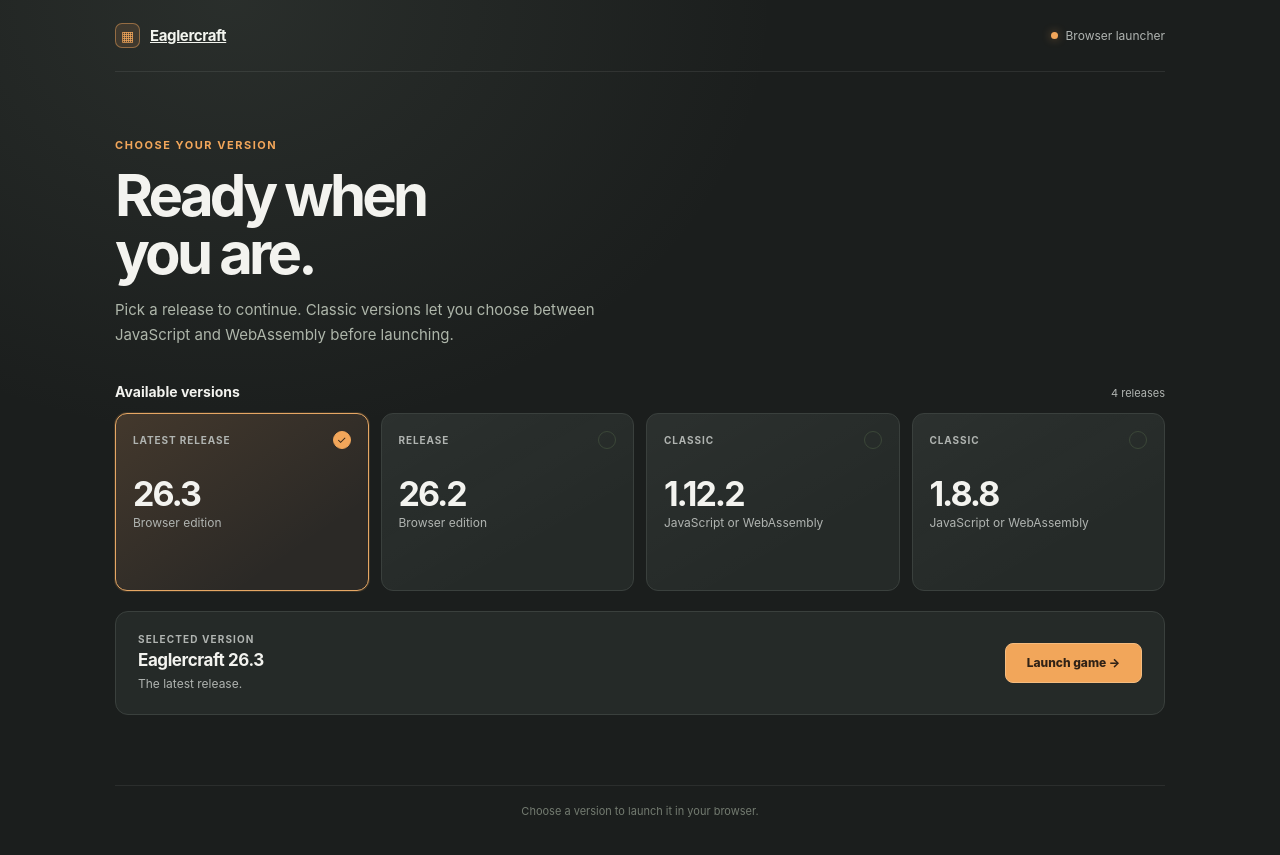
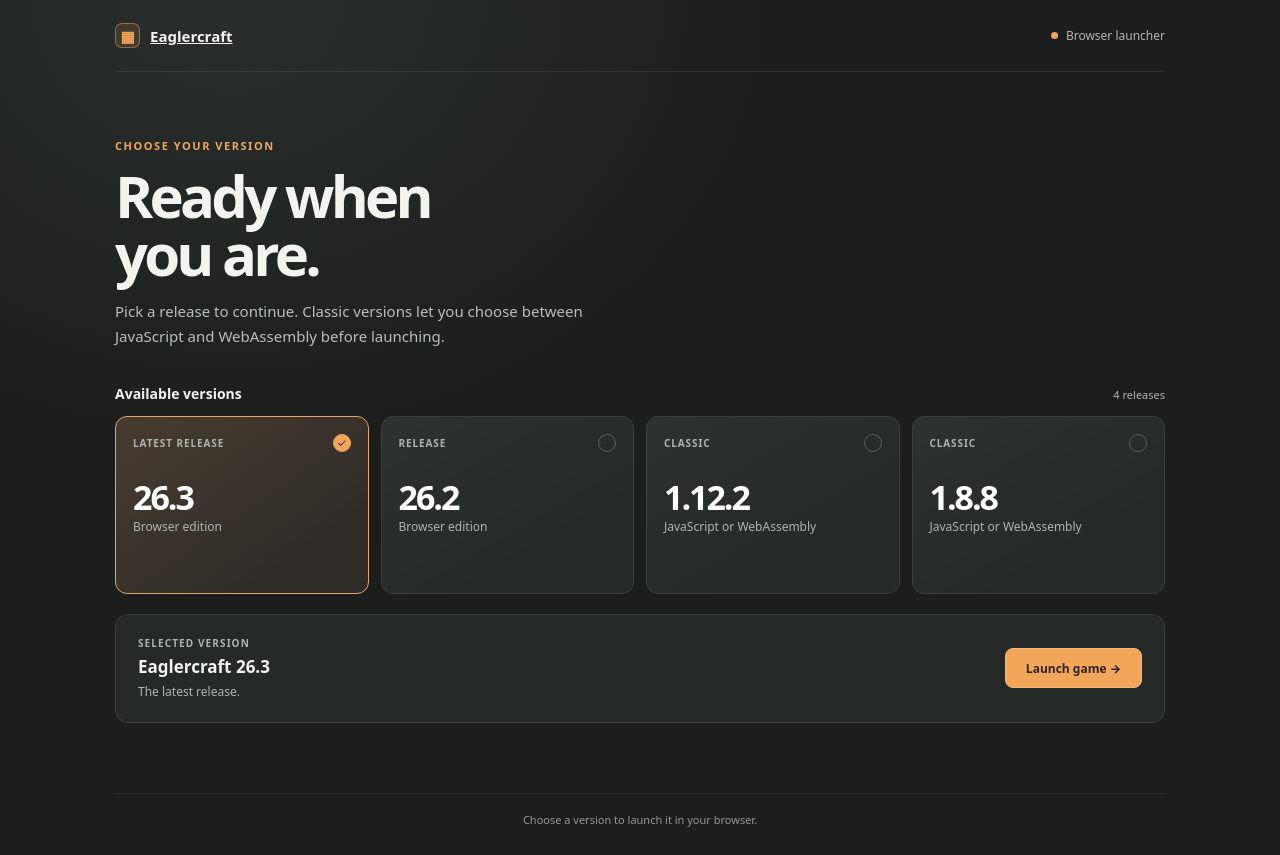
Before and after one commit to acdu1/eagler-all, a website: page index.html in a window 1280 px wide. Drawn offline with Linux system fonts and the light colour scheme.

Commit message:
do a lot of random stuff

```diff
--- /dev/null
+++ b/build.mjs
@@ -0,0 +1,4 @@
+import { copyFile, mkdir } from "node:fs/promises";
+
+await mkdir("dist", { recursive: true });
+await copyFile("index.html", "dist/index.html");
--- a/index.html
+++ b/index.html
@@ -9,34 +9,23 @@
   <style>
     :root {
       color-scheme: dark;
-      font-family: Inter, ui-sans-serif, system-ui, -apple-system, BlinkMacSystemFont, "Segoe UI", sans-serif;
+      font-family: system-ui, -apple-system, "Segoe UI", sans-serif;
       color: #f3f3ef;
       background: #1b1e1d;
-      font-synthesis: none;
-      text-rendering: optimizeLegibility;
-      -webkit-font-smoothing: antialiased;
       --muted: #b0b4b1;
       --line: #3a403d;
       --accent: #f2a65a;
-      --surface: #252a28;
     }
 
     * { box-sizing: border-box; }
-
     body {
       min-width: 320px;
       min-height: 100vh;
       margin: 0;
-      background:
-        radial-gradient(ellipse at 18% 0%, rgb(118 132 119 / 16%), transparent 34rem),
-        #1b1e1d;
+      background: radial-gradient(ellipse at 18% 0%, rgb(118 132 119 / 16%), transparent 34rem), #1b1e1d;
     }
-
     button, select { font: inherit; }
-    button { color: inherit; }
-
     .page { width: min(1050px, calc(100% - 40px)); margin: 0 auto; }
-
     header {
       height: 72px;
       display: flex;
@@ -44,227 +33,52 @@
       justify-content: space-between;
       border-bottom: 1px solid rgb(255 255 255 / 8%);
     }
-
-    .brand {
-      display: inline-flex;
-      align-items: center;
-      gap: 10px;
-      color: #f3f5ef;
-      font-size: 15px;
-      font-weight: 750;
-      letter-spacing: -.025em;
+    .brand { display: flex; align-items: center; gap: 10px; color: #f3f5ef; font-size: 15px; font-weight: 750; }
+    .brand-mark {
+      width: 25px; height: 25px; display: grid; place-items: center;
+      border: 1px solid rgb(242 166 90 / 48%); border-radius: 7px;
+      background: rgb(242 166 90 / 12%); color: var(--accent);
     }
-
-    .brand-mark {
-      width: 25px;
-      height: 25px;
-      display: grid;
-      place-items: center;
-      border: 1px solid rgb(242 166 90 / 48%);
-      border-radius: 7px;
-      background: rgb(242 166 90 / 12%);
-      color: var(--accent);
-      font-size: 14px;
+    .header-label { display: flex; align-items: center; gap: 8px; color: var(--muted); font-size: 12px; }
+    .dot { width: 7px; height: 7px; border-radius: 50%; background: var(--accent); }
+    main { padding: 66px 0 42px; }
+    .intro { max-width: 650px; margin-bottom: 35px; }
+    .eyebrow { margin: 0 0 14px; color: var(--accent); font-size: 11px; font-weight: 750; letter-spacing: .14em; text-transform: uppercase; }
+    h1 { margin: 0; font-size: clamp(36px, 6vw, 58px); letter-spacing: -.065em; line-height: 1; }
+    .intro-copy { max-width: 510px; margin: 16px 0 0; color: #b9bfba; font-size: 15px; line-height: 1.65; }
+    .section-label { display: flex; justify-content: space-between; align-items: baseline; margin: 0 0 13px; }
+    .section-label h2 { margin: 0; font-size: 14px; }
+    .section-label span { color: var(--muted); font-size: 11px; }
+    .versions { display: grid; grid-template-columns: repeat(4, minmax(0, 1fr)); gap: 12px; }
+    .version {
+      min-width: 0; min-height: 178px; display: flex; flex-direction: column; align-items: flex-start;
+      padding: 17px; border: 1px solid var(--line); border-radius: 12px;
+      background: linear-gradient(150deg, rgb(255 255 255 / 4%), transparent 70%), #252a28;
+      text-align: left; cursor: pointer; transition: .16s ease;
     }
-
-    .header-label {
-      display: inline-flex;
-      align-items: center;
-      gap: 8px;
-      color: var(--muted);
-      font-size: 12px;
+    .version:hover { transform: translateY(-2px); border-color: #8c765f; }
+    .version[aria-pressed="true"] { border-color: #e6a764; background: linear-gradient(145deg, rgb(242 166 90 / 12%), transparent 75%), #302d29; }
+    .version:focus-visible, .launch:focus-visible, select:focus-visible { outline: 2px solid var(--accent); outline-offset: 3px; }
+    .version-top { width: 100%; display: flex; align-items: center; justify-content: space-between; }
+    .kind { color: var(--muted); font-size: 10px; font-weight: 680; letter-spacing: .09em; text-transform: uppercase; }
+    .check { width: 18px; height: 18px; display: grid; place-items: center; border: 1px solid #59605c; border-radius: 50%; color: transparent; font-size: 11px; }
+    .version[aria-pressed="true"] .check { border-color: var(--accent); background: var(--accent); color: #302216; }
+    .version-number { margin: 28px 0 4px; font-size: clamp(25px, 3vw, 34px); font-weight: 720; letter-spacing: -.06em; line-height: 1; }
+    .version-description { margin: 0; color: var(--muted); font-size: 12px; }
+    .launch-panel {
+      display: grid; grid-template-columns: minmax(0, 1fr) auto; align-items: center; gap: 26px;
+      margin-top: 20px; padding: 21px 22px; border: 1px solid var(--line);
+      border-radius: 13px; background: #252a28;
     }
-
-    .online-dot {
-      width: 7px;
-      height: 7px;
-      border-radius: 50%;
-      background: var(--accent);
-      box-shadow: 0 0 10px rgb(242 166 90 / 45%);
-    }
-
-    main { padding: 66px 0 42px; }
-
-    .intro { max-width: 650px; margin-bottom: 35px; }
-
-    .eyebrow {
-      margin: 0 0 14px;
-      color: var(--accent);
-      font-size: 11px;
-      font-weight: 750;
-      letter-spacing: .14em;
-      text-transform: uppercase;
-    }
-
-    h1 {
-      margin: 0;
-      font-size: clamp(36px, 6vw, 58px);
-      font-weight: 740;
-      letter-spacing: -.065em;
-      line-height: 1;
-    }
-
-    .intro p:last-child {
-      max-width: 510px;
-      margin: 16px 0 0;
-      color: #aeb6aa;
-      font-size: 15px;
-      line-height: 1.65;
-    }
-
-    .section-label {
-      display: flex;
-      align-items: baseline;
-      justify-content: space-between;
-      gap: 12px;
-      margin: 0 0 13px;
-    }
-
-    .section-label h2 { margin: 0; font-size: 14px; font-weight: 680; }
-    .section-label span { color: var(--muted); font-size: 11px; }
-
-    .versions {
-      display: grid;
-      grid-template-columns: repeat(4, minmax(0, 1fr));
-      gap: 12px;
-    }
-
-    .version {
-      min-width: 0;
-      min-height: 178px;
-      display: flex;
-      flex-direction: column;
-      align-items: flex-start;
-      padding: 17px;
-      border: 1px solid var(--line);
-      border-radius: 12px;
-      background: linear-gradient(150deg, rgb(255 255 255 / 3%), transparent 70%), var(--surface);
-      text-align: left;
-      cursor: pointer;
-      transition: border-color .16s ease, background .16s ease, transform .16s ease;
-    }
-
-    .version:hover { transform: translateY(-2px); border-color: #8c765f; }
-
-    .version[aria-pressed="true"] {
-      border-color: #e6a764;
-      background: linear-gradient(145deg, rgb(242 166 90 / 12%), transparent 75%), #2b2926;
-      box-shadow: 0 0 0 1px rgb(242 166 90 / 15%);
-    }
-
-    .version:focus-visible, .launch:focus-visible, select:focus-visible {
-      outline: 2px solid var(--accent);
-      outline-offset: 3px;
-    }
-
-    .version-top {
-      width: 100%;
-      display: flex;
-      align-items: center;
-      justify-content: space-between;
-      gap: 8px;
-    }
-
-    .version-type {
-      color: var(--muted);
-      font-size: 10px;
-      font-weight: 680;
-      letter-spacing: .09em;
-      text-transform: uppercase;
-    }
-
-    .selected-check {
-      width: 18px;
-      height: 18px;
-      display: grid;
-      place-items: center;
-      border: 1px solid #3b4738;
-      border-radius: 50%;
-      color: transparent;
-      font-size: 11px;
-    }
-
-    .version[aria-pressed="true"] .selected-check {
-      border-color: var(--accent);
-      background: var(--accent);
-      color: #302216;
-    }
-
-    .version-number {
-      margin: 28px 0 4px;
-      font-size: clamp(25px, 3vw, 34px);
-      font-weight: 720;
-      letter-spacing: -.06em;
-      line-height: 1;
-    }
-
-    .version-description { margin: 0; color: var(--muted); font-size: 12px; }
-
-    .launch-panel {
-      display: grid;
-      grid-template-columns: minmax(0, 1fr) auto;
-      align-items: center;
-      gap: 26px;
-      margin-top: 20px;
-      padding: 21px 22px;
-      border: 1px solid var(--line);
-      border-radius: 13px;
-      background: #252a28;
-    }
-
-    .selection-copy { min-width: 0; }
-    .selection-label {
-      display: block;
-      margin-bottom: 5px;
-      color: var(--muted);
-      font-size: 10px;
-      font-weight: 700;
-      letter-spacing: .11em;
-      text-transform: uppercase;
-    }
-
-    .selection-title { margin: 0; font-size: 17px; font-weight: 690; letter-spacing: -.025em; }
+    .selection-label { display: block; margin-bottom: 5px; color: var(--muted); font-size: 10px; font-weight: 700; letter-spacing: .11em; text-transform: uppercase; }
+    .selection-title { margin: 0; font-size: 17px; font-weight: 690; }
     .selection-description { margin: 5px 0 0; color: var(--muted); font-size: 12px; line-height: 1.5; }
-
-    .launch-actions { display: flex; align-items: center; gap: 11px; }
-
-    .build-select {
-      min-width: 145px;
-      height: 40px;
-      padding: 0 30px 0 12px;
-      border: 1px solid #394335;
-      border-radius: 8px;
-      background: #1b1f1d;
-      color: #e8ebe4;
-      font-size: 12px;
-    }
-
-    .launch {
-      height: 40px;
-      min-width: 137px;
-      padding: 0 16px;
-      border: 1px solid #f5bb7e;
-      border-radius: 8px;
-      background: var(--accent);
-      color: #302216;
-      font-size: 12px;
-      font-weight: 760;
-      cursor: pointer;
-      transition: background .15s ease;
-    }
-
+    .launch-actions { display: flex; align-items: end; gap: 11px; }
+    .build-select { min-width: 145px; height: 40px; padding: 0 12px; border: 1px solid #555c58; border-radius: 8px; background: #1b1f1d; color: #f3f3ef; font-size: 12px; }
+    .launch { height: 40px; min-width: 137px; padding: 0 16px; border: 1px solid #f5bb7e; border-radius: 8px; background: var(--accent); color: #302216; font-size: 12px; font-weight: 760; cursor: pointer; }
     .launch:hover { background: #ffc17f; }
-    .launch:disabled { cursor: wait; opacity: .7; }
     .status { min-height: 18px; margin: 10px 0 0; color: #ffb6a8; font-size: 12px; }
-
-    footer {
-      padding: 18px 0 28px;
-      border-top: 1px solid rgb(255 255 255 / 7%);
-      color: #737b70;
-      font-size: 11px;
-      text-align: center;
-    }
-
+    footer { padding: 18px 0 28px; border-top: 1px solid rgb(255 255 255 / 7%); color: #929894; font-size: 11px; text-align: center; }
     @media (max-width: 760px) {
       .page { width: min(100% - 28px, 600px); }
       main { padding-top: 48px; }
@@ -273,19 +87,13 @@
       .launch-actions { width: 100%; }
       .launch { flex: 1; }
     }
-
     @media (max-width: 420px) {
       .header-label { font-size: 10px; }
-      .intro p:last-child { font-size: 14px; }
       .version { min-height: 155px; padding: 14px; }
       .version-number { margin-top: 23px; }
       .launch-panel { padding: 17px; }
       .launch-actions { flex-wrap: wrap; }
       .build-select, .launch { width: 100%; }
-    }
-
-    @media (prefers-reduced-motion: reduce) {
-      *, *::before, *::after { scroll-behavior: auto !important; transition-duration: .01ms !important; }
     }
   </style>
 </head>
@@ -293,102 +101,76 @@
   <div class="page">
     <header>
       <a class="brand" href="./"><span class="brand-mark" aria-hidden="true">▦</span>Eaglercraft</a>
-      <span class="header-label"><span class="online-dot" aria-hidden="true"></span>Browser launcher</span>
+      <span class="header-label"><span class="dot" aria-hidden="true"></span>Browser launcher</span>
     </header>
-
     <main>
-      <section class="intro" aria-labelledby="page-title">
+      <section class="intro">
         <p class="eyebrow">Choose your version</p>
-        <h1 id="page-title">Ready when<br>you are.</h1>
-        <p>Pick a release to continue. Classic versions let you choose between JavaScript and WebAssembly before launching.</p>
+        <h1>Ready when<br>you are.</h1>
+        <p class="intro-copy">Pick a release to continue. Classic versions let you choose between JavaScript and WebAssembly before launching.</p>
       </section>
-
       <section aria-labelledby="versions-title">
-        <div class="section-label">
-          <h2 id="versions-title">Available versions</h2>
-          <span>4 releases</span>
-        </div>
+        <div class="section-label"><h2 id="versions-title">Available versions</h2><span>4 releases</span></div>
         <div class="versions" role="group" aria-label="Game versions">
           <button class="version" type="button" data-version="26.3" data-title="Eaglercraft 26.3" data-description="The latest release." aria-pressed="true">
-            <span class="version-top"><span class="version-type">Latest release</span><span class="selected-check" aria-hidden="true">✓</span></span>
-            <span class="version-number">26.3</span>
-            <span class="version-description">Browser edition</span>
+            <span class="version-top"><span class="kind">Latest release</span><span class="check" aria-hidden="true">✓</span></span>
+            <span class="version-number">26.3</span><span class="version-description">Browser edition</span>
           </button>
           <button class="version" type="button" data-version="26.2" data-title="Eaglercraft 26.2" data-description="A previous browser release." aria-pressed="false">
-            <span class="version-top"><span class="version-type">Release</span><span class="selected-check" aria-hidden="true">✓</span></span>
-            <span class="version-number">26.2</span>
-            <span class="version-description">Browser edition</span>
+            <span class="version-top"><span class="kind">Release</span><span class="check" aria-hidden="true">✓</span></span>
+            <span class="version-number">26.2</span><span class="version-description">Browser edition</span>
           </button>
           <button class="version" type="button" data-version="1.12.2" data-title="Eaglercraft 1.12.2" data-description="A classic release. Choose a build to continue." aria-pressed="false">
-            <span class="version-top"><span class="version-type">Classic</span><span class="selected-check" aria-hidden="true">✓</span></span>
-            <span class="version-number">1.12.2</span>
-            <span class="version-description">JavaScript or WebAssembly</span>
+            <span class="version-top"><span class="kind">Classic</span><span class="check" aria-hidden="true">✓</span></span>
+            <span class="version-number">1.12.2</span><span class="version-description">JavaScript or WebAssembly</span>
           </button>
           <button class="version" type="button" data-version="1.8.8" data-title="Eaglercraft 1.8.8" data-description="The classic release. Choose a build to continue." aria-pressed="false">
-            <span class="version-top"><span class="version-type">Classic</span><span class="selected-check" aria-hidden="true">✓</span></span>
-            <span class="version-number">1.8.8</span>
-            <span class="version-description">JavaScript or WebAssembly</span>
+            <span class="version-top"><span class="kind">Classic</span><span class="check" aria-hidden="true">✓</span></span>
+            <span class="version-number">1.8.8</span><span class="version-description">JavaScript or WebAssembly</span>
           </button>
         </div>
       </section>
-
-      <section class="launch-panel" aria-live="polite" aria-label="Selected version">
-        <div class="selection-copy">
+      <section class="launch-panel" aria-live="polite">
+        <div>
           <span class="selection-label">Selected version</span>
           <h2 class="selection-title" id="selection-title">Eaglercraft 26.3</h2>
           <p class="selection-description" id="selection-description">The latest release.</p>
         </div>
         <div class="launch-actions">
-          <label for="build-select" id="build-label" hidden>
-            <span class="selection-label">Build</span>
-            <select class="build-select" id="build-select">
-              <option value="JS">JavaScript</option>
-              <option value="WASM">WebAssembly</option>
-            </select>
+          <label id="build-label" hidden><span class="selection-label">Build</span>
+            <select class="build-select" id="build-select"><option value="JS">JavaScript</option><option value="WASM">WebAssembly</option></select>
           </label>
-          <button class="launch" id="launch" type="button">Launch game <span aria-hidden="true">→</span></button>
+          <button class="launch" id="launch" type="button">Launch game →</button>
         </div>
       </section>
-      <p class="status" id="status" role="status" aria-live="polite"></p>
+      <p class="status" id="status" role="status"></p>
     </main>
-
     <footer>Choose a version to launch it in your browser.</footer>
   </div>
-
   <script>
     (() => {
-      const versionButtons = [...document.querySelectorAll(".version")];
+      const buttons = [...document.querySelectorAll(".version")];
       const title = document.querySelector("#selection-title");
       const description = document.querySelector("#selection-description");
       const buildLabel = document.querySelector("#build-label");
       const buildSelect = document.querySelector("#build-select");
-      const launchButton = document.querySelector("#launch");
+      const launch = document.querySelector("#launch");
       const status = document.querySelector("#status");
-      let selectedVersion = "26.3";
+      let selected = "26.3";
 
-      function selectVersion(button) {
-        versionButtons.forEach((item) => {
-          item.setAttribute("aria-pressed", String(item === button));
-        });
-        selectedVersion = button.dataset.version;
+      buttons.forEach((button) => button.addEventListener("click", () => {
+        buttons.forEach((item) => item.setAttribute("aria-pressed", String(item === button)));
+        selected = button.dataset.version;
         title.textContent = button.dataset.title;
         description.textContent = button.dataset.description;
+        buildLabel.hidden = selected !== "1.8.8" && selected !== "1.12.2";
+        status.textContent = "";
+      }));
 
-        const hasBuilds = selectedVersion === "1.8.8" || selectedVersion === "1.12.2";
-        buildLabel.hidden = !hasBuilds;
+      launch.addEventListener("click", () => {
+        const suffix = buildLabel.hidden ? "" : `-${buildSelect.value}`;
+        const version = `${selected}${suffix}`;
         status.textContent = "";
-      }
-
-      versionButtons.forEach((button) => {
-        button.addEventListener("click", () => selectVersion(button));
-      });
-
-      launchButton.addEventListener("click", () => {
-        const build = buildLabel.hidden ? "" : `-${buildSelect.value}`;
-        const version = `${selectedVersion}${build}`;
-        status.textContent = "";
-        launchButton.disabled = true;
-        launchButton.textContent = "Opening game…";
         window.location.assign(`/api/launch?version=${encodeURIComponent(version)}`);
       });
     })();
--- a/worker.js
+++ b/worker.js
@@ -96,6 +96,9 @@ function response(message, status) {
 export default {
   async fetch(request, env) {
     const url = new URL(request.url);
+    if (!url.pathname.startsWith("/api/")) {
+      return env.ASSETS.fetch(request);
+    }
     if (url.pathname !== "/api/launch") {
       return response("Not found", 404);
     }
```
Also changed, not shown: package.json (added, +12 -0 lines), README.md, 3 other files.
